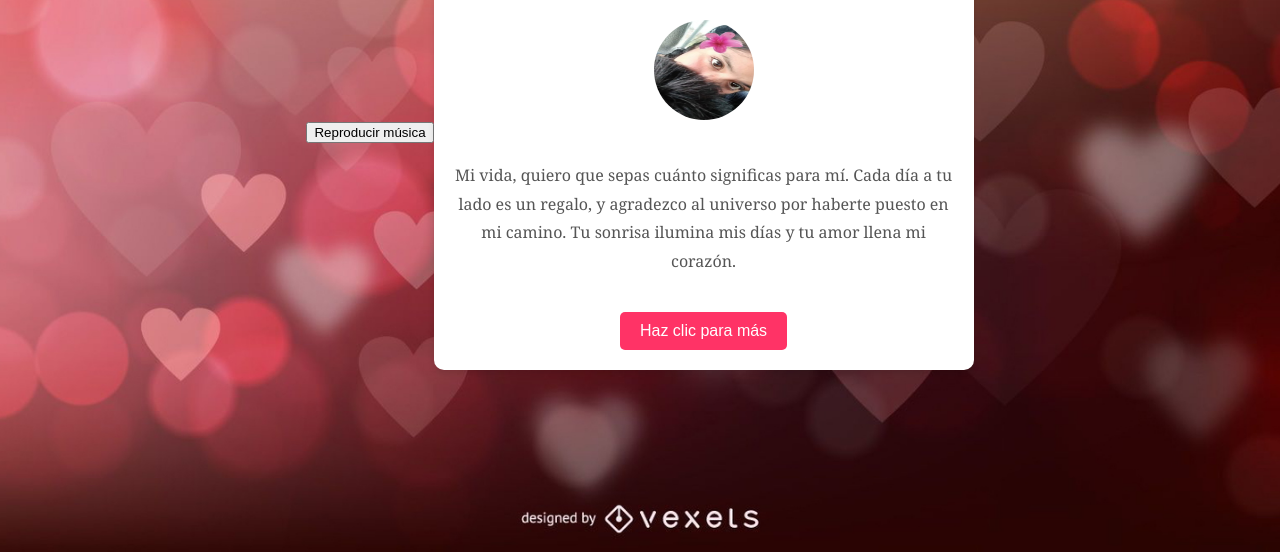
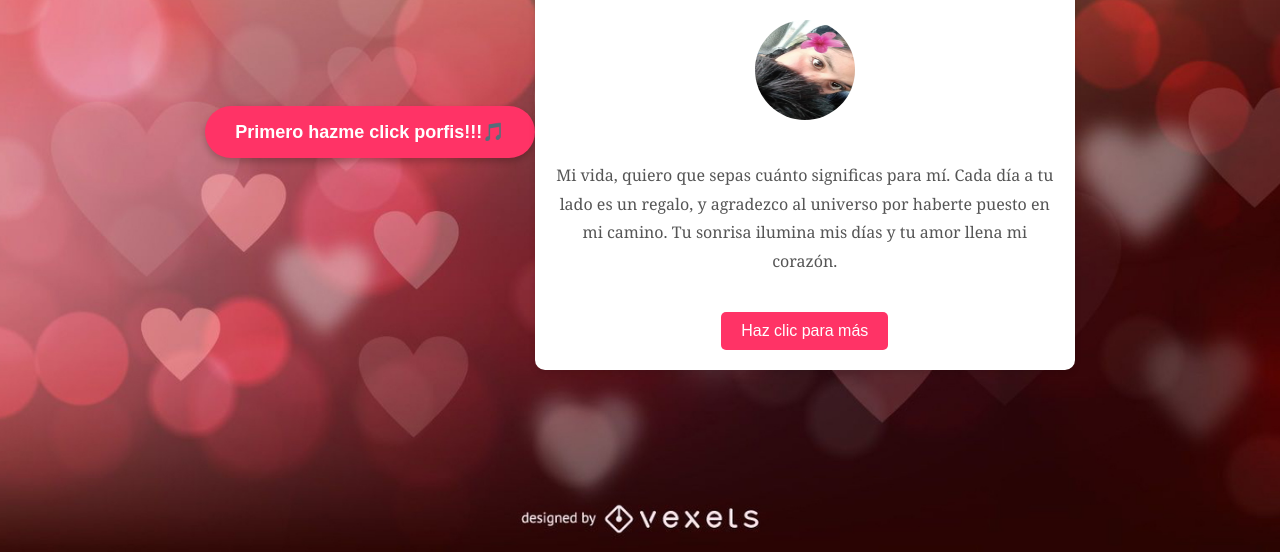
Before and after one commit to andy-G19/jxt, a plain HTML site: page index.html in a window 1280 px wide. Shown: the part 288-840 px from the top of the page. Drawn offline with Linux system fonts and the light colour scheme.

Commit message:
audio correct

```diff
--- a/index.html
+++ b/index.html
@@ -8,8 +8,10 @@
 
 </head>
 <body>
-  <button id="playAudio">Reproducir música</button>
-<audio id="audio" src="a un minuto.mp3"></audio>
+  <div class="audio-container">
+    <button id="playAudio" class="play-button">Primero hazme click porfis!!!🎵</button>
+    <audio id="audio" src="a un minuto.mp3"></audio>
+  </div>
 <script>
   const playButton = document.getElementById('playAudio');
   const audio = document.getElementById('audio');
--- a/style.css
+++ b/style.css
@@ -8,10 +8,16 @@ body {
   background-color: #ffe6e6;
   margin: 0;
   padding: 20px;
+    display: flex;
+  justify-content: center;
+  align-items: center;
+  height: 100vh;
   display: flex;
   justify-content: center;
   align-items: center;
   height: 100vh;
+  background-size: cover;
+  background-position: center;
 }
 .card {
   background: #fff;
@@ -48,11 +54,14 @@ body {
 .card button:hover {
   background-color: #cc0052;
 }
+
+
 .album {
   display: none;
   margin-top: 20px;
 }
-.album img {
+
+lbum img {
   width: 100px;
   height: 100px;
   margin: 5px;
@@ -62,3 +71,30 @@ body {
   height: auto;
   margin: 5px;
 }
+
+.audio-container {
+    text-align: center;
+  }
+
+.play-button {
+    background-color: #ff3366;
+    color: white;
+    border: none;
+    border-radius: 50px;
+    padding: 15px 30px;
+    font-size: 18px;
+    font-weight: bold;
+    cursor: pointer;
+    box-shadow: 0 4px 6px rgba(0, 0, 0, 0.2);
+    transition: transform 0.2s ease, background-color 0.3s ease;
+  }
+
+.play-button:hover {
+    background-color: #e60073;
+    transform: scale(1.1);
+  }
+
+.play-button:active {
+    background-color: #cc0052;
+    transform: scale(0.95);
+  }
```
